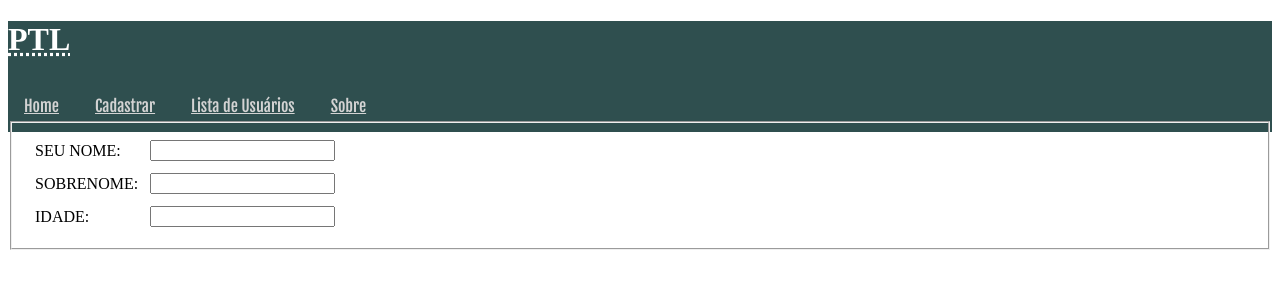
After one commit to douglasbernardo/projeto01, a PHP site: page /cadastrar.php in a window 1280 px wide. The commit adds this page. Shown: the top 300 px of the page. Run offline with PHP 8.4, Linux system fonts and the light colour scheme.

Commit message:
correção de atrividades e outa barra(lista de usuarios)

```diff
--- /dev/null
+++ b/cadastrar.php
@@ -0,0 +1,49 @@
+<!DOCTYPE html>
+<html>
+	<head>
+		<title>projeto_01</title>
+		<link rel="stylesheet" type="text/css" href="css/css.css">
+		<link href="https://fonts.googleapis.com/css?family=Fjalla+One" rel="stylesheet">
+		<link href="https://fonts.googleapis.com/css?family=Rubik+Mono+One" rel="stylesheet">
+	</head>
+	<body>
+		<div id="header">
+			<h1><abbr title="Projeto Little">PTL</abbr></h1>
+			<div id="menu">
+				<a href="index.php" class="btn primary">Home</a>
+				<a href="#" class="btn secondary">Cadastrar</a>
+				<a href="listadeusuario.php" class="btn secondary">Lista de Usuários</a>
+				<a href="#" class="btn danger">Sobre</a>
+			</div>
+		</div>
+		<!-- CADASTRAR -->
+		<fieldset>
+			<table cellspacing="10">
+				<tr>
+					<td>
+						<label for="NOME">SEU NOME:</label>
+					</td>
+					<td>
+						<input type="text" name="NOME">
+					</td>
+				</tr>
+				<tr>
+					<td>
+						<label for="SOBRENOME">SOBRENOME:</label>
+					</td>
+					<td>
+						<input type="text" name="SOBRENOME">
+					</td>
+				</tr>
+				<tr>
+					<td>
+						<label for="IDADE">IDADE:</label>
+					</td>
+					<td>
+						<input type="text" name="IDADE">
+					</td>
+				</tr>
+			</table>
+		</fieldset>
+	</body>
+</html>
--- a/css/css.css
+++ b/css/css.css
@@ -30,12 +30,15 @@ a.btn {
 .btn.primary {
 	font-family: 'Fjalla One', sans-serif;
 }
+.btn.secondary {
+	font-family: 'Fjalla One', sans-serif;
+}
 
 .btn.danger {
 	font-family: 'Fjalla One', sans-serif;
 }
 
-.btn.secondary {
+.btn.third {
 	font-family: 'Fjalla One', sans-serif;
 }
 
@@ -59,3 +62,6 @@ h2 {
 	font-family: 'Rubik Mono One', sans-serif;
 	font-size: 20px;
 }
+td.table{
+	font-family: 'Fjalla One', sans-serif;
+}
--- a/index.php
+++ b/index.php
@@ -11,7 +11,8 @@
 			<h1><abbr title="Projeto Little">PTL</abbr></h1>
 			<div id="menu">
 				<a href="#" class="btn primary">Home</a>
-				<a href="listadeusuario.php" class="btn secondary">Lista de Usuários</a>
+				<a href="cadastrar.php" class="btn secondary">Cadastrar</a>
+				<a href="listadeusuario.php" class="btn third">Lista de Usuários</a>
 				<a href="sobre.php" class="btn danger">Sobre</a>
 			</div>
 		</div>
--- a/listadeusuario.php
+++ b/listadeusuario.php
@@ -15,6 +15,7 @@
 			<h1><abbr title="Projeto Little">PTL</abbr></h1>
 			<div id="menu">
 				<a href="index.php" class="btn primary">Home</a>
+				<a href="cadastrar.php" class="btn secondary">Cadastrar</a>
 				<a href="#" class="btn secondary">Lista de Usuários</a>
 				<a href="sobre.php" class="btn danger">Sobre</a>
 			</div>
--- a/sobre.php
+++ b/sobre.php
@@ -11,6 +11,7 @@
 			<h1><abbr title="Projeto Little">PTL</abbr></h1>
 			<div id="menu">
 				<a href="index.php" class="btn primary">Home</a>
+				<a href="cadastrar.php" class="btn secondary">Cadastrar</a>
 				<a href="listadeusuario.php" class="btn secondary">Lista de Usuários</a>
 				<a href="#" class="btn danger">Sobre</a>
 			</div>
```
